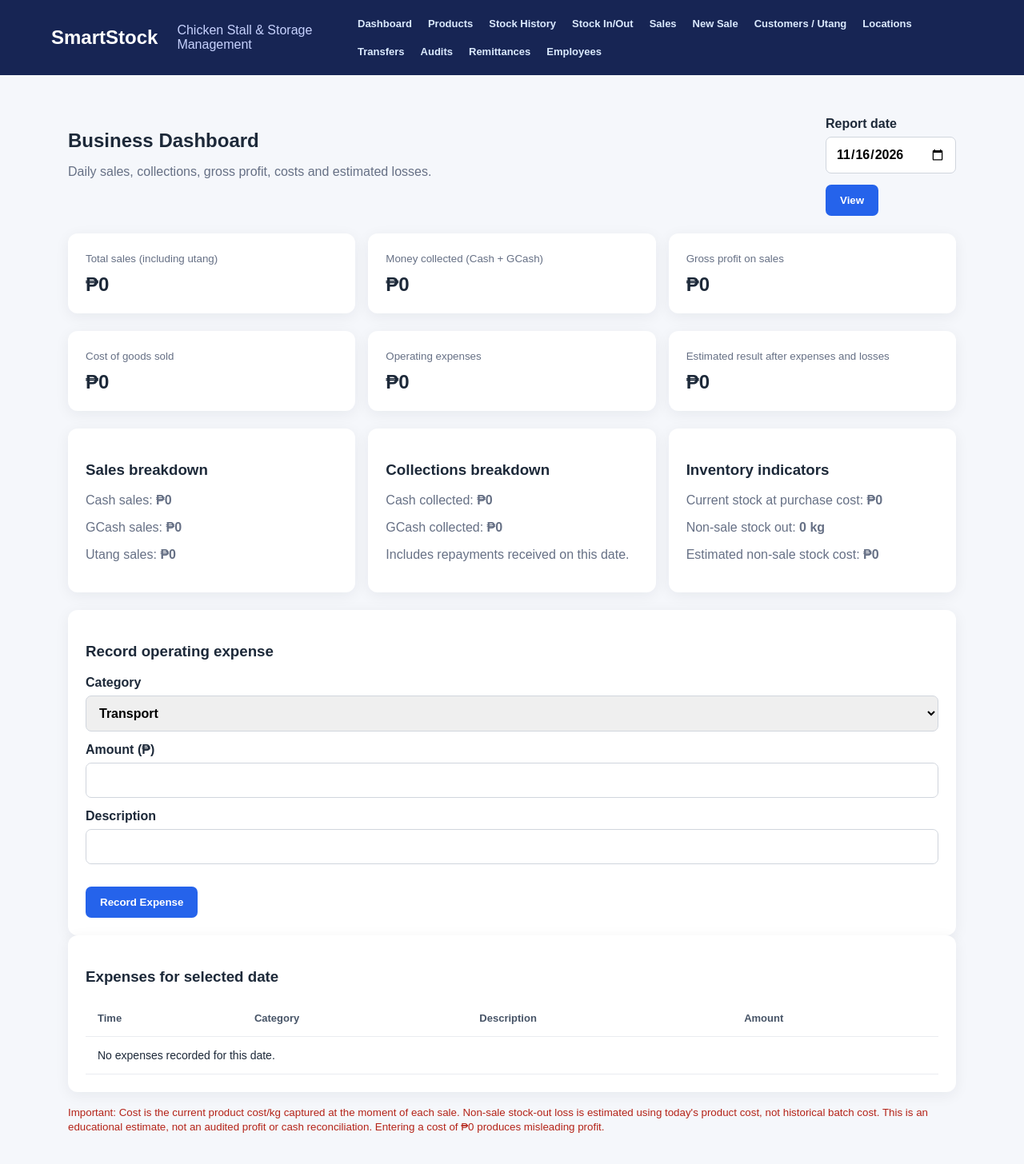
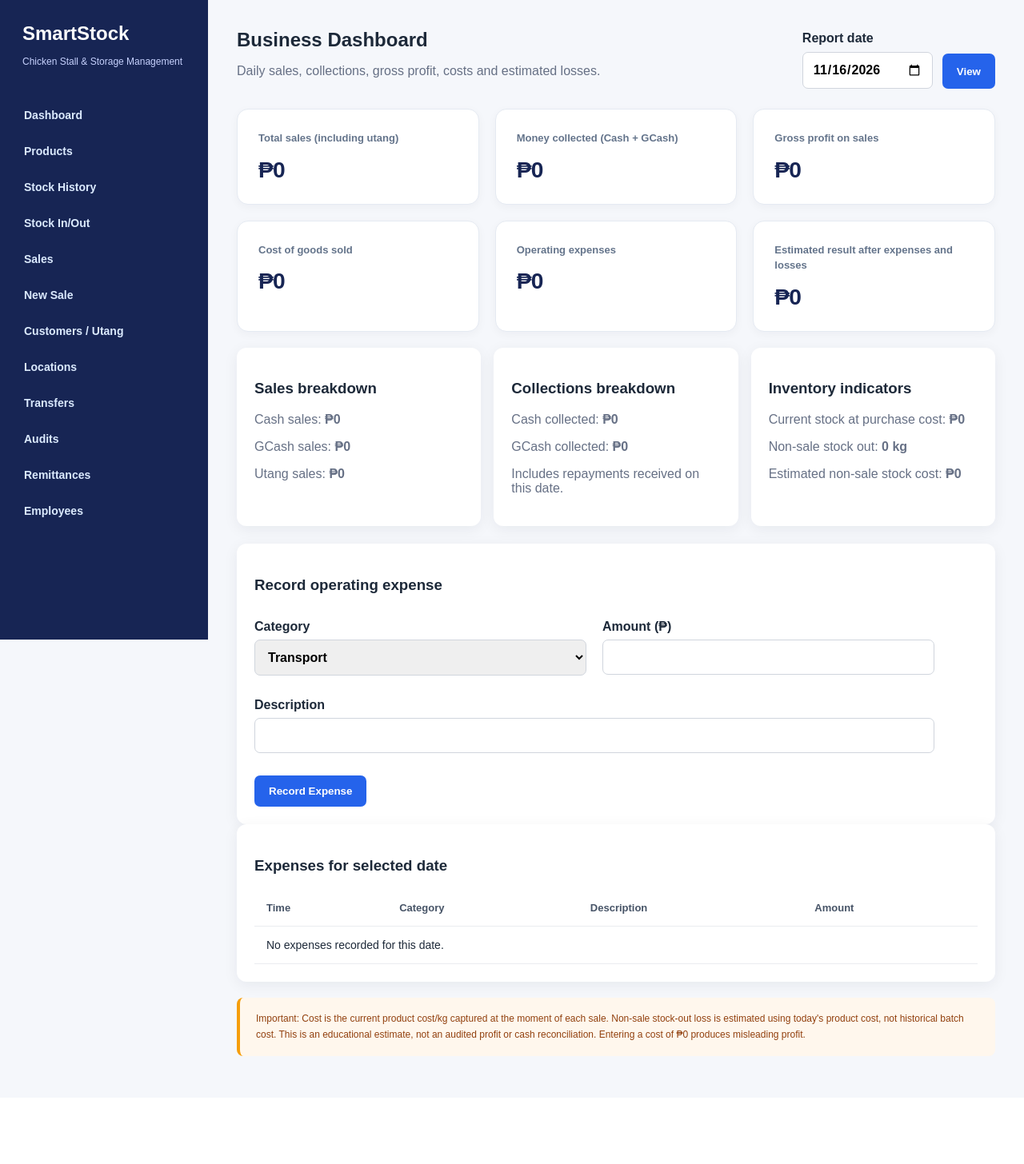
Before and after one commit to Jireh021426/SmartStock, a Spring Boot app: page / in a window 1280 px wide. Shown: the whole page at 80% size. After the commit the page ends 1321 px from the top, so only its background shows below. Run offline with Spring Boot 4, Linux system fonts and the light colour scheme; the visitor is signed in with stand-in values (Sample User, id 1); data that the repository does not hold is empty; some of the project's set-up classes (security, data sources, template engines, error pages and the like) are left out, and stand-ins take their place.

Commit message:
Frontend demo: improve sidebar dashboard and remittances

```diff
--- a/src/main/resources/static/css/style.css
+++ b/src/main/resources/static/css/style.css
@@ -3,3 +3,234 @@
 nav{margin-left:auto;display:flex;gap:20px}nav a{color:#dbeafe;text-decoration:none;font-weight:600}.stats{display:grid;grid-template-columns:repeat(2,minmax(0,1fr));gap:16px;margin-bottom:22px}.stats h2{margin:10px 0 0}.stats small{color:#667085}.actions{white-space:nowrap}.error{background:#fee4e2;padding:12px;border-radius:6px}@media(max-width:650px){nav{margin-top:14px;flex-wrap:wrap}.stats{grid-template-columns:1fr}}
 
 nav{flex-wrap:wrap}nav a{font-size:13px}.triple{grid-template-columns:repeat(3,minmax(0,1fr))}.spaced{margin-top:22px}.receipt{max-width:600px}.receipt p{color:#344054}@media(max-width:800px){.triple{grid-template-columns:1fr}}@media print{header,.no-print,main>a{display:none!important}body{background:white}.panel{box-shadow:none}}
+
+/* SmartStock frontend redesign — sidebar foundation */
+@media screen and (min-width: 1100px) {
+    body {
+        padding-left: 260px;
+    }
+
+    body > header {
+        position: fixed;
+        top: 0;
+        left: 0;
+        bottom: 0;
+        width: 260px;
+        z-index: 100;
+        display: flex;
+        flex-direction: column;
+        align-items: stretch;
+        gap: 12px;
+        padding: 28px 16px;
+        overflow-y: auto;
+    }
+
+    body > header h1 {
+        padding: 0 12px;
+        font-size: 24px;
+    }
+
+    body > header > span {
+        padding: 0 12px 18px;
+        font-size: 12px;
+        line-height: 1.5;
+    }
+
+    body > header nav {
+        display: flex;
+        flex-direction: column;
+        align-items: stretch;
+        flex-wrap: nowrap;
+        gap: 5px;
+        margin: 8px 0 0;
+    }
+
+    body > header nav a {
+        display: block;
+        padding: 12px 14px;
+        border-radius: 9px;
+        font-size: 14px;
+        transition: background-color 0.15s ease;
+    }
+
+    body > header nav a:hover,
+    body > header nav a:focus-visible {
+        background: #30447d;
+        color: #ffffff;
+    }
+
+    body > main {
+        width: min(100%, 1440px);
+        max-width: 1440px;
+        margin: 0 auto;
+        padding: 36px;
+    }
+}
+
+
+/* Active navigation indicator */
+body > header nav a.active {
+    background: #30447d;
+    color: #ffffff;
+    font-weight: 700;
+    border-left: 3px solid #93c5fd;
+}
+
+/* Remittance reconciliation table */
+.remittance-table-scroll {
+    width: 100%;
+    max-width: 100%;
+    overflow-x: auto;
+    border-radius: 10px;
+}
+
+.remittance-table {
+    width: 100%;
+    min-width: 1750px;
+    border-collapse: collapse;
+    background: #ffffff;
+}
+
+.remittance-table th,
+.remittance-table td {
+    padding: 12px 14px;
+    border: 1px solid #e2e8f0;
+    text-align: left;
+    vertical-align: top;
+}
+
+.remittance-table th {
+    background: #eaf0f8;
+    color: #1e293b;
+    font-size: 13px;
+    font-weight: 700;
+}
+
+.remittance-table td {
+    font-size: 13px;
+}
+
+.remittance-table tbody tr:hover {
+    background: #f8fafc;
+}
+
+/* Dashboard KPI cards */
+body:has(.heading) .stats.triple:has(.panel > small) {
+    gap: 20px;
+    margin-bottom: 20px;
+}
+
+body:has(.heading) .stats.triple .panel:has(> small) {
+    padding: 26px;
+    border: 1px solid #e5eaf2;
+    border-radius: 14px;
+    box-shadow: 0 3px 12px rgba(16, 24, 40, 0.04);
+    overflow: hidden;
+}
+
+body:has(.heading) .stats.triple .panel > small {
+    display: block;
+    color: #64748b;
+    font-size: 13px;
+    font-weight: 600;
+    line-height: 1.5;
+}
+
+body:has(.heading) .stats.triple .panel > h2 {
+    margin: 14px 0 0;
+    color: #172554;
+    font-size: clamp(22px, 2.2vw, 32px);
+    font-weight: 700;
+    letter-spacing: -0.8px;
+    overflow-wrap: anywhere;
+}
+
+body:has(.heading) .stats.triple .panel:has(> small):hover {
+    border-color: #c7d2fe;
+    box-shadow: 0 6px 20px rgba(16, 24, 40, 0.08);
+}
+
+/* Dashboard report date controls */
+body:has(.heading) .heading {
+    gap: 24px;
+}
+
+body:has(.heading) .heading form {
+    display: flex;
+    align-items: flex-end;
+    gap: 12px;
+    flex-shrink: 0;
+}
+
+body:has(.heading) .heading form label {
+    margin: 0;
+    min-width: 160px;
+}
+
+body:has(.heading) .heading form input {
+    margin-top: 8px;
+}
+
+body:has(.heading) .heading form .button {
+    min-height: 44px;
+}
+
+@media (max-width: 800px) {
+    body:has(.heading) .heading {
+        flex-direction: column;
+        align-items: stretch;
+    }
+
+    body:has(.heading) .heading form {
+        flex-wrap: wrap;
+    }
+}
+
+/* Dashboard operating expense form */
+.expense-form {
+    display: grid;
+    grid-template-columns: repeat(2, minmax(0, 1fr));
+    gap: 0 20px;
+    max-width: 850px;
+}
+
+.expense-form label {
+    min-width: 0;
+}
+
+.expense-form label:nth-of-type(3) {
+    grid-column: 1 / -1;
+}
+
+.expense-form > .button {
+    grid-column: 1 / -1;
+    justify-self: start;
+    margin-top: 10px;
+}
+
+@media (max-width: 650px) {
+    .expense-form {
+        grid-template-columns: 1fr;
+    }
+
+    .expense-form label:nth-of-type(3),
+    .expense-form > .button {
+        grid-column: 1;
+    }
+}
+
+/* Dashboard accounting disclaimer */
+.accounting-disclaimer {
+    margin-top: 20px;
+    padding: 16px 20px;
+    background: #fff7ed;
+    border-left: 4px solid #f59e0b;
+    border-radius: 8px;
+}
+
+.accounting-disclaimer small {
+    display: block;
+    color: #92400e;
+    font-size: 12px;
+    line-height: 1.7;
+}
--- a/src/main/resources/templates/dashboard.html
+++ b/src/main/resources/templates/dashboard.html
@@ -173,7 +173,8 @@
 
         <h3>Record operating expense</h3>
 
-        <form th:action="@{/expenses}" method="post">
+        <form class="expense-form"
+              th:action="@{/expenses}" method="post">
 
             <label>
                 Category
@@ -259,7 +260,7 @@
 
     <!-- Accounting disclaimer -->
 
-    <p>
+    <p class="accounting-disclaimer">
         <small>
             Important: Cost is the current product cost/kg
             captured at the moment of each sale.
--- a/src/main/resources/templates/fragments/navigation.html
+++ b/src/main/resources/templates/fragments/navigation.html
@@ -14,7 +14,8 @@
     <nav>
 
         <a th:if="${nav.admin or nav.manager}"
-           th:href="@{/dashboard}">
+           th:href="@{/dashboard}"
+>
             Dashboard
         </a>
 
@@ -74,6 +75,33 @@
 
     </nav>
 
+    <script>
+        document.addEventListener("DOMContentLoaded", function () {
+            const currentPath = window.location.pathname;
+            const links = document.querySelectorAll("header nav a");
+
+            let activeLink = null;
+
+            links.forEach(function (link) {
+                const linkPath = new URL(link.href).pathname;
+
+                if (currentPath === linkPath) {
+                    activeLink = link;
+                } else if (
+                    currentPath.startsWith(linkPath + "/") &&
+                    (!activeLink || linkPath.length > new URL(activeLink.href).pathname.length)
+                ) {
+                    activeLink = link;
+                }
+            });
+
+            if (activeLink) {
+                activeLink.classList.add("active");
+                activeLink.setAttribute("aria-current", "page");
+            }
+        });
+    </script>
+
 </header>
 
 </body>
```
Also changed, not shown: src/main/resources/templates/remittances.html (+9 -9 lines).
